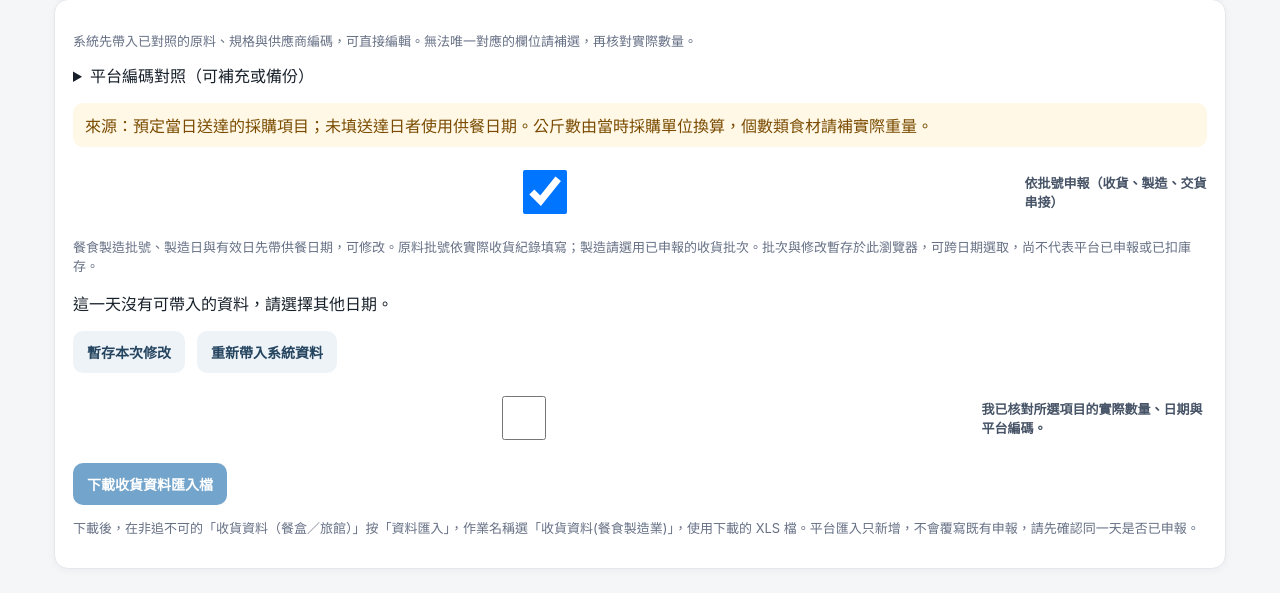
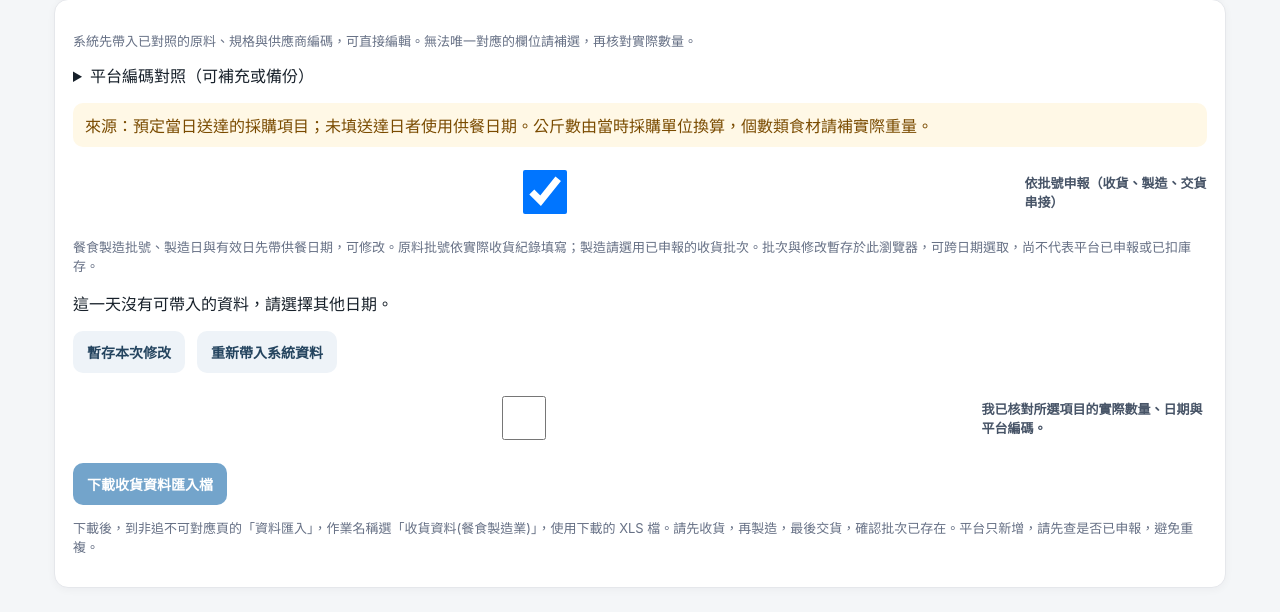
Before and after one commit to jiayou726/attendance, a Flask app: page /admin/order-tool/ftrace in a window 1280 px wide. Shown: the part 388-1000 px from the top of the page. Before the commit the page ends 963 px from the top, so only its background shows below. Run offline with Flask 3, Linux system fonts and the light colour scheme; data that the repository does not hold is empty.

Commit message:
Document verified batch imports and platform job names

```diff
--- a/static/ftrace.js
+++ b/static/ftrace.js
@@ -250,6 +250,9 @@
     }
     document.getElementById('ftrace-download').disabled = rows.length === 0;
     lists();
+    const uploadHelp = document.getElementById('ftrace-upload-help');
+    const job = {receiving:'收貨資料(餐食製造業)',manufacture:'餐食業製造資料',delivery:data.batch_mode ? '交貨資料' : '交貨資料(餐食製造業)'}[settings.kind];
+    uploadHelp.textContent = `下載後，到非追不可對應頁的「資料匯入」，作業名稱選「${job}」，使用下載的 XLS 檔。${data.batch_mode ? '請先收貨，再製造，最後交貨，確認批次已存在。' : ''}平台只新增，請先查是否已申報，避免重複。`;
   }
   function remember() {
     for (const row of data.receipts) {
--- a/templates/kitchen/ftrace.html
+++ b/templates/kitchen/ftrace.html
@@ -16,7 +16,7 @@
   <div class="ftrace-actions"><button id="save-draft" class="btn secondary" type="button">暫存本次修改</button><button id="reset-draft" class="btn secondary" type="button">重新帶入系統資料</button><span id="draft-status" role="status"></span></div>
   <label class="ftrace-confirm"><input type="checkbox" id="ftrace-confirm">我已核對所選項目的實際數量、日期與平台編碼。</label>
   <button id="ftrace-download" class="btn" type="button">下載{{ dict(kinds)[kind] }}資料匯入檔</button>
-  <p class="muted">下載後，在非追不可的「{{ dict(kinds)[kind] }}資料（餐盒／旅館）」按「資料匯入」，作業名稱選「{{ {'receiving':'收貨資料(餐食製造業)', 'manufacture':'餐食業製造資料', 'delivery':'交貨資料(餐食製造業)'}[kind] }}」，使用下載的 XLS 檔。平台匯入只新增，不會覆寫既有申報，請先確認同一天是否已申報。</p>
+  <p class="muted" id="ftrace-upload-help">下載後，在非追不可的「{{ dict(kinds)[kind] }}資料（餐盒／旅館）」按「資料匯入」，作業名稱選「{{ {'receiving':'收貨資料(餐食製造業)', 'manufacture':'餐食業製造資料', 'delivery':'交貨資料(餐食製造業)'}[kind] }}」，使用下載的 XLS 檔。平台匯入只新增，不會覆寫既有申報，請先確認同一天是否已申報。</p>
 </section>
 <datalist id="material-codes"></datalist><datalist id="product-codes"></datalist><datalist id="party-codes"></datalist>
 <style>
```
Also changed, not shown: docs/ftrace_import.md (+6 -0 lines).
